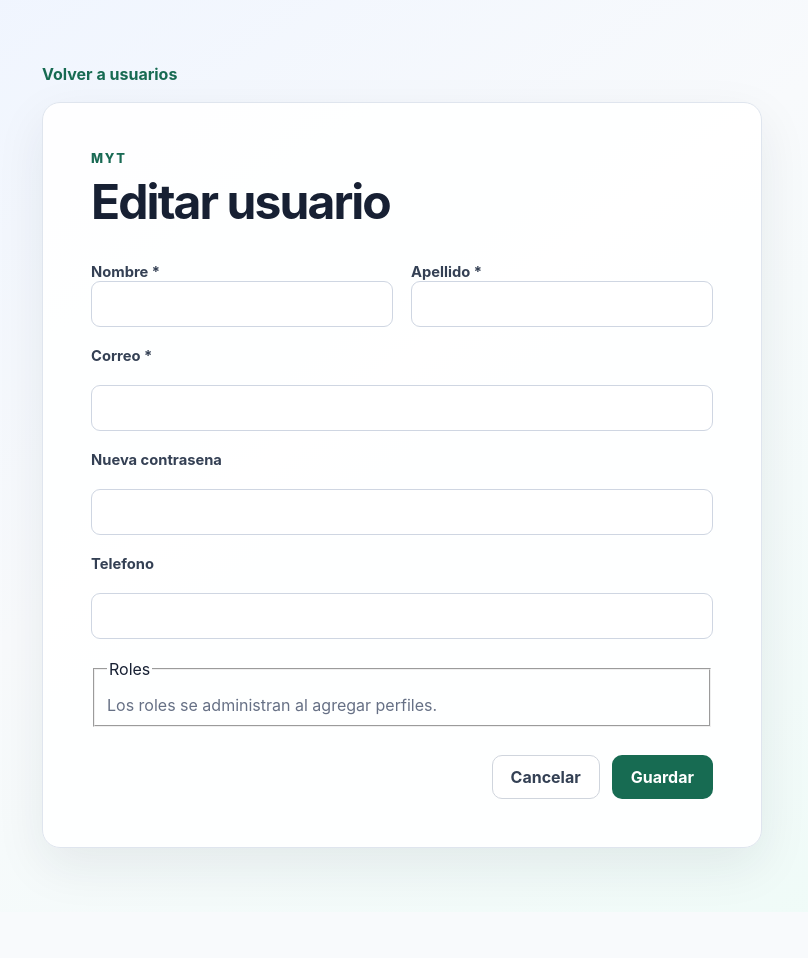
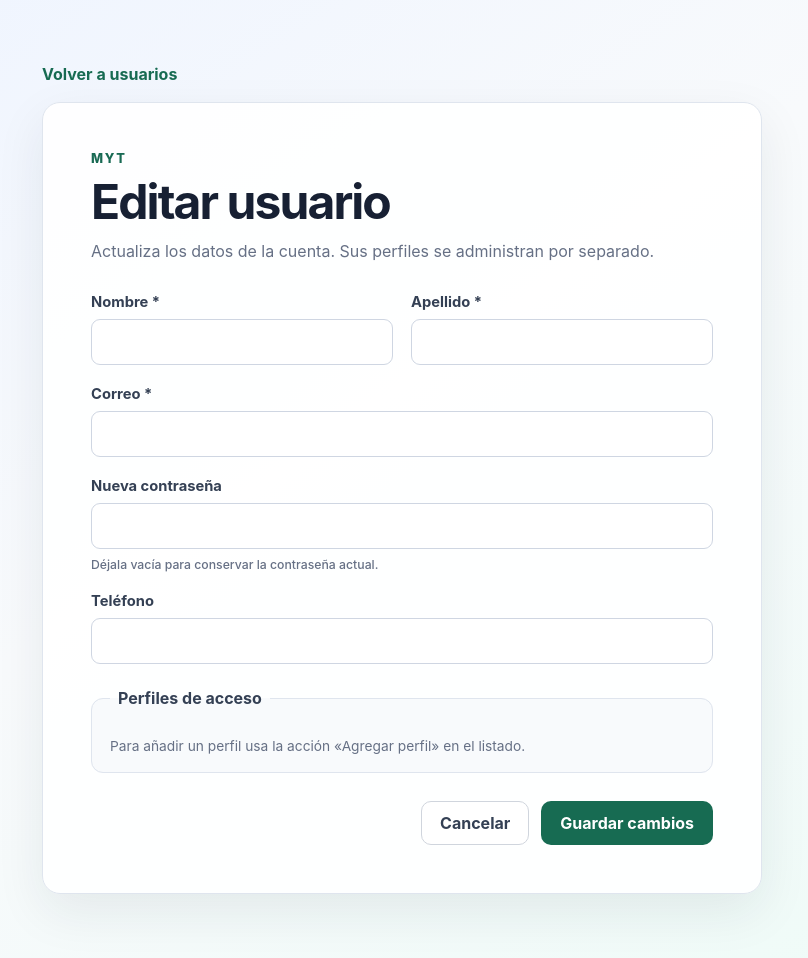
Before and after one commit to Samu-Kiss/UNI-26-30-Web-Proyecto, a Spring app: template src/main/resources/templates/usuario-form.html in a window 1280 px wide. Shown: the whole page, without its empty margins (238-1046 px from the left). Before the commit the page ends 883 px from the top, so only its background shows below. Run offline with Thymeleaf, Linux system fonts and the light colour scheme; the template is opened without the code that fills it, so the values that code supplies are empty; database files in the repository are not loaded.

Commit message:
[Style]: Unify template presentation

```diff
--- a/src/main/resources/static/css/usuarios.css
+++ b/src/main/resources/static/css/usuarios.css
@@ -217,6 +241,46 @@ textarea:focus {
     font-weight: 600;
 }
 
+.panel-informativo {
+    display: grid;
+    gap: 12px;
+    margin: 4px 0 0;
+    padding: 18px;
+    border: 1px solid #dfe5ee;
+    border-radius: 12px;
+    background: #f8fafc;
+}
+
+.panel-informativo legend {
+    padding: 0 8px;
+    color: #344054;
+    font-weight: 750;
+}
+
+.lista-etiquetas {
+    display: flex;
+    flex-wrap: wrap;
+    gap: 8px;
+}
+
+.etiqueta-rol,
+.etiqueta-neutral {
+    display: inline-flex;
+    align-items: center;
+    padding: 5px 10px;
+    border-radius: 999px;
+    color: #344054;
+    background: #e9eef5;
+    font-size: 0.8rem;
+    font-weight: 750;
+}
+
+.ayuda {
+    margin: 0;
+    color: #667085;
+    font-size: 0.86rem;
+}
+
 textarea {
     resize: vertical;
 }
--- a/src/main/resources/templates/administradores.html
+++ b/src/main/resources/templates/administradores.html
@@ -8,10 +8,12 @@
 </head>
 <body>
     <main class="contenedor">
+        <a class="volver" th:href="@{/admin}">Volver al menú</a>
         <header class="encabezado">
             <div>
                 <p class="marca">MyT</p>
                 <h1>Administradores</h1>
+                <p class="descripcion">Consulta las cuentas con acceso administrativo.</p>
             </div>
         </header>
         <section class="tarjeta tabla-contenedor" aria-label="Listado de administradores">
@@ -25,7 +27,9 @@
                         <td th:text="|${administrador.nombre} ${administrador.apellido}|"></td>
                         <td th:text="${administrador.correo}"></td>
                         <td th:text="${administrador.telefono ?: 'Sin registrar'}"></td>
-                        <td th:text="${administrador.activo} ? 'Activo' : 'Inactivo'"></td>
+                        <td><span class="estado"
+                                  th:classappend="${administrador.activo ? 'estado-activo' : 'estado-inactivo'}"
+                                  th:text="${administrador.activo ? 'Activo' : 'Inactivo'}"></span></td>
                     </tr>
                     <tr th:if="${#lists.isEmpty(administradores)}">
                         <td class="vacio" colspan="5">No hay administradores registrados.</td>
--- a/src/main/resources/templates/estudiantes.html
+++ b/src/main/resources/templates/estudiantes.html
@@ -8,10 +8,12 @@
 </head>
 <body>
     <main class="contenedor">
+        <a class="volver" th:href="@{/admin}">Volver al menú</a>
         <header class="encabezado">
             <div>
                 <p class="marca">MyT</p>
                 <h1>Estudiantes</h1>
+                <p class="descripcion">Consulta la información académica de los estudiantes.</p>
             </div>
         </header>
         <section class="tarjeta tabla-contenedor" aria-label="Listado de estudiantes">
--- a/src/main/resources/templates/tutores.html
+++ b/src/main/resources/templates/tutores.html
@@ -12,6 +12,7 @@
             <div>
                 <p class="marca">MyT</p>
                 <h1>Tutores</h1>
+                <p class="descripcion">Consulta materias, tarifas y disponibilidad.</p>
             </div>
         </header>
         <section class="tarjeta tabla-contenedor" aria-label="Listado de tutores">
@@ -25,7 +26,9 @@
                         <td th:text="|${tutor.usuario.nombre} ${tutor.usuario.apellido}|"></td>
                         <td th:text="${#strings.listJoin(tutor.materias.![nombre], ', ')}"></td>
                         <td th:text="${tutor.tarifaPorHora}"></td>
-                        <td th:text="${tutor.disponible} ? 'Disponible' : 'No disponible'"></td>
+                        <td><span class="estado"
+                                  th:classappend="${tutor.disponible ? 'estado-activo' : 'estado-inactivo'}"
+                                  th:text="${tutor.disponible ? 'Disponible' : 'No disponible'}"></span></td>
                     </tr>
                     <tr th:if="${#lists.isEmpty(tutores)}">
                         <td class="vacio" colspan="5">No hay tutores registrados.</td>
--- a/src/main/resources/templates/usuario-form.html
+++ b/src/main/resources/templates/usuario-form.html
@@ -12,33 +12,51 @@
         <section class="tarjeta formulario-tarjeta">
             <p class="marca">MyT</p>
             <h1>Editar usuario</h1>
+            <p class="descripcion">Actualiza los datos de la cuenta. Sus perfiles se administran por separado.</p>
             <form class="formulario" th:action="@{/usuarios/{id}/editar(id=${usuario.id})}"
                   th:object="${usuario}" method="post">
-                <div class="error" th:if="${#fields.hasGlobalErrors()}" th:each="error : ${#fields.globalErrors()}"
+                <div class="alerta-error" role="alert" th:if="${#fields.hasGlobalErrors()}"
+                     th:each="error : ${#fields.globalErrors()}"
                      th:text="${error}"></div>
                 <div class="rejilla">
-                    <div><label for="nombre">Nombre *</label><input id="nombre" type="text" th:field="*{nombre}" maxlength="100" required>
-                        <span class="error" th:errors="*{nombre}"></span></div>
-                    <div><label for="apellido">Apellido *</label><input id="apellido" type="text" th:field="*{apellido}" maxlength="100" required>
-                        <span class="error" th:errors="*{apellido}"></span></div>
+                    <label>
+                        Nombre *
+                        <input type="text" th:field="*{nombre}" maxlength="100" required>
+                        <span class="error" th:errors="*{nombre}"></span>
+                    </label>
+                    <label>
+                        Apellido *
+                        <input type="text" th:field="*{apellido}" maxlength="100" required>
+                        <span class="error" th:errors="*{apellido}"></span>
+                    </label>
                 </div>
-                <label for="correo">Correo *</label><input id="correo" type="email" th:field="*{correo}" maxlength="120" required>
-                <span class="error" th:errors="*{correo}"></span>
-                <label for="contrasena">Nueva contrasena</label>
-                <input id="contrasena" type="password" th:field="*{contrasena}" maxlength="72"
-                       autocomplete="new-password">
-                <span class="error" th:errors="*{contrasena}"></span>
-                <label for="telefono">Telefono</label><input id="telefono" type="tel" th:field="*{telefono}" maxlength="30">
-                <fieldset>
-                    <legend>Roles</legend>
-                    <span th:each="rol : *{roles}" class="etiqueta-rol">
-                        <span th:text="${rol}"></span>
-                        <input type="hidden" name="roles" th:value="${rol}">
-                    </span>
-                    <p class="descripcion">Los roles se administran al agregar perfiles.</p>
+                <label>
+                    Correo *
+                    <input type="email" th:field="*{correo}" maxlength="120" required>
+                    <span class="error" th:errors="*{correo}"></span>
+                </label>
+                <label>
+                    Nueva contraseña
+                    <input type="password" th:field="*{contrasena}" maxlength="72"
+                           autocomplete="new-password">
+                    <small>Déjala vacía para conservar la contraseña actual.</small>
+                    <span class="error" th:errors="*{contrasena}"></span>
+                </label>
+                <label>
+                    Teléfono
+                    <input type="tel" th:field="*{telefono}" maxlength="30">
+                </label>
+                <fieldset class="panel-informativo">
+                    <legend>Perfiles de acceso</legend>
+                    <div class="lista-etiquetas">
+                        <span th:each="rol : *{roles}" class="etiqueta-rol" th:text="${rol}"></span>
+                    </div>
+                    <p class="ayuda">Para añadir un perfil usa la acción «Agregar perfil» en el listado.</p>
                 </fieldset>
-                <div class="acciones-formulario"><a class="boton boton-secundario" th:href="@{/usuarios}">Cancelar</a>
-                    <button class="boton boton-primario" type="submit">Guardar</button></div>
+                <div class="acciones-formulario">
+                    <a class="boton boton-secundario" th:href="@{/usuarios}">Cancelar</a>
+                    <button class="boton boton-primario" type="submit">Guardar cambios</button>
+                </div>
             </form>
         </section>
     </main>
```
Also changed, not shown: other parts of src/main/resources/static/css/usuarios.css (+37 -0 lines), src/main/resources/templates/mostrar_reservas.html (+20 -18 lines), src/main/resources/templates/usuarios.html (+7 -3 lines).
